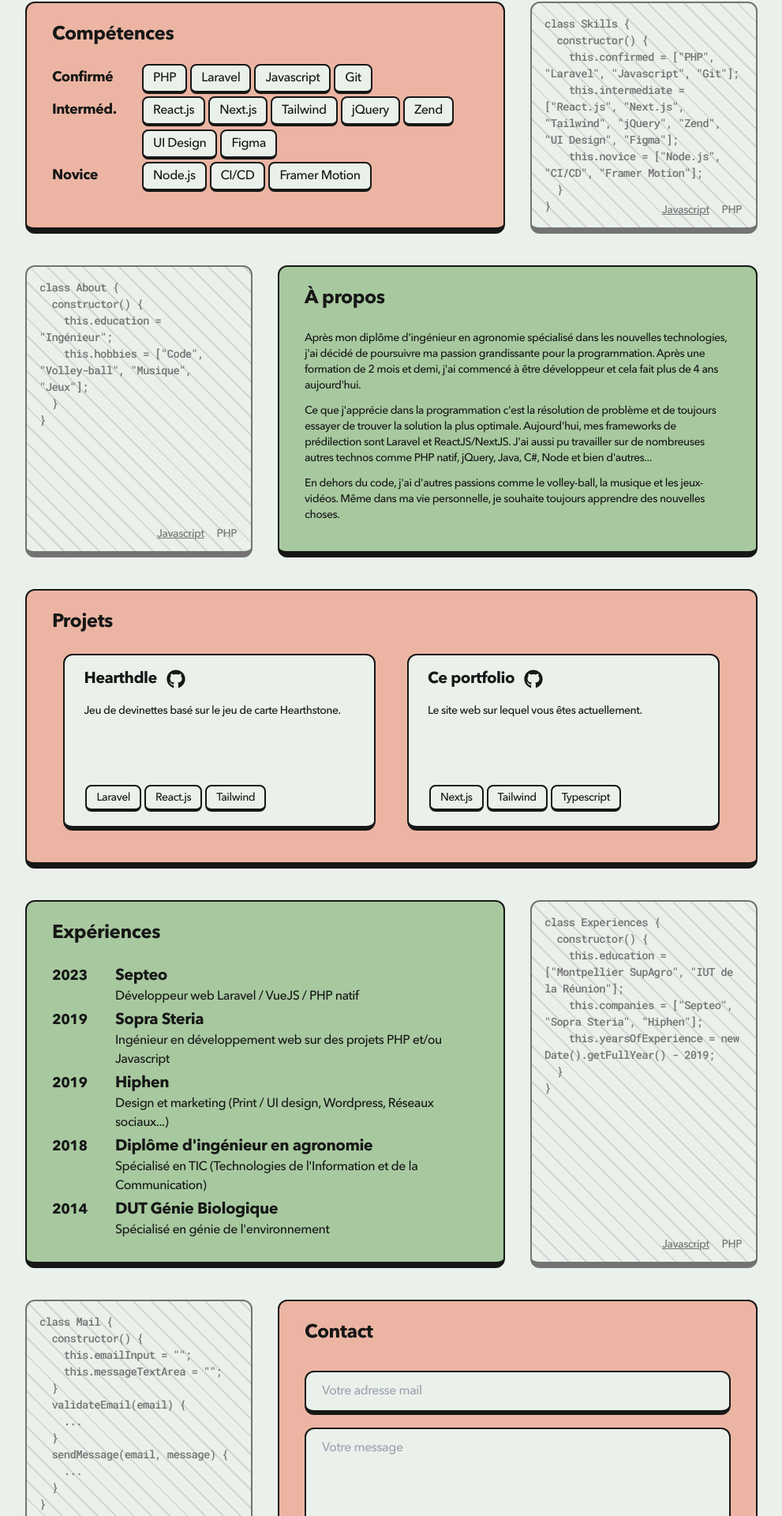
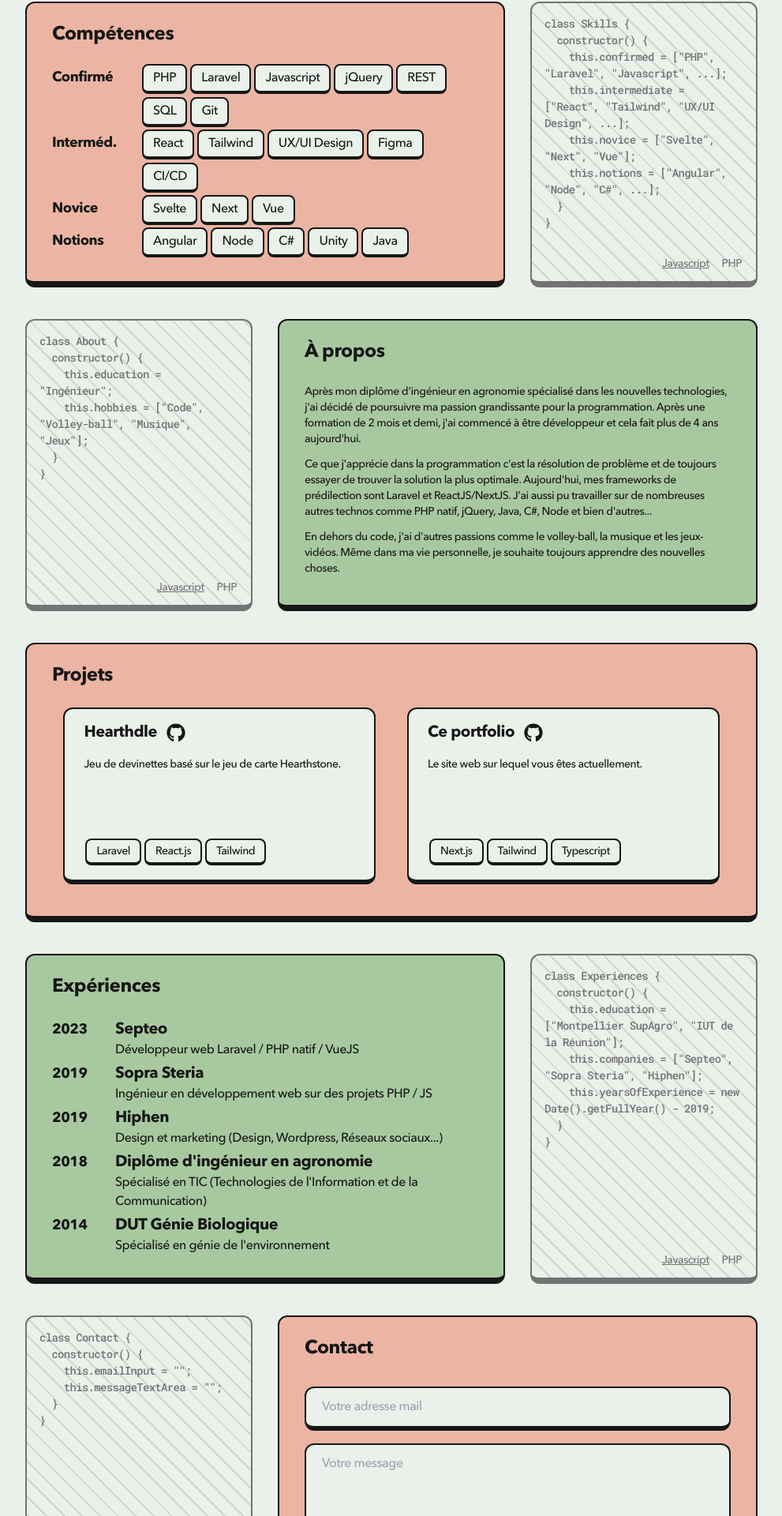
Before and after one commit to Robin-Combeau/portfolio-nextjs, a Next.js app: page / in a window 1280 px wide. Shown: the part 480-2400 px from the top of the page at 79% size, without its empty margins (144-1135 px from the left). Built offline with nearby package versions, Linux system fonts and the light colour scheme.

Commit message:
feat new data & codewrapper component

```diff
--- /dev/null
+++ b/components/CodeWrapper.tsx
@@ -0,0 +1,17 @@
+import React, { ReactNode } from 'react'
+
+interface CodeWrapperProps {
+  content: ReactNode,
+  width: string,
+  xxlWidth: string
+}
+
+const CodeWrapper: React.FC<CodeWrapperProps> = ({ content, width, xxlWidth }) => {
+  return (
+    <div className={`relative border-2 border-neutral-500 text-neutral-500 border-b-[8px] bg-[#EAF0EA] text-sm font-medium px-4 py-4 pr-4 rounded-xl whitespace-pre-wrap diagonal-line-pattern mx-8 lg:mx-4 w-[${width}] lg:self-stretch 2xl:w-[${xxlWidth}] hidden lg:block`}>
+      {content}
+    </div>
+  );
+};
+
+export default CodeWrapper;
--- a/components/page/About.tsx
+++ b/components/page/About.tsx
@@ -10,6 +10,7 @@
 import LanguageSelector from '../CodeLanguageSelector';
 import Section from '../Section';
 import CodeBlock from '../CodeBlock';
+import CodeWrapper from '../CodeWrapper';
 const code = Roboto_Mono({ subsets: ['latin'] });
 
 const About = () => {
@@ -26,10 +27,16 @@
         initial={{ y: 80, opacity: 0 }}
         animate={{ y: 0, opacity: 1 }}
       >
-        <div className="relative border-2 border-neutral-500 text-neutral-500 border-b-[8px] bg-[#EAF0EA] text-sm font-medium px-4 py-4 pr-4 rounded-xl whitespace-pre-wrap diagonal-line-pattern mx-8 lg:mx-4 w-[18rem] lg:self-stretch 2xl:w-[23rem] hidden lg:block">
-          <CodeBlock className='About' selectedLanguage={selectedLanguage} />
-          <LanguageSelector selectedLanguage={selectedLanguage} handleLanguageChange={handleLanguageChange} />
-        </div>
+        <CodeWrapper
+          width="18rem"
+          xxlWidth="23rem"
+          content={
+            <>
+              <CodeBlock className='About' selectedLanguage={selectedLanguage} />
+              <LanguageSelector selectedLanguage={selectedLanguage} handleLanguageChange={handleLanguageChange} />
+            </>
+          }
+        />
 
         <Section
           title="À propos"
--- a/components/page/Contact.tsx
+++ b/components/page/Contact.tsx
@@ -9,6 +9,8 @@
 import { Roboto_Mono } from 'next/font/google';
 import LanguageSelector from '../CodeLanguageSelector';
 import Section from '../Section';
+import CodeWrapper from '../CodeWrapper';
+import CodeBlock from '../CodeBlock';
 const code = Roboto_Mono({ subsets: ['latin'] });
 
 const Contact = () => {
@@ -25,45 +27,16 @@
         initial={{ y: 80, opacity: 0 }}
         animate={{ y: 0, opacity: 1 }}
       >
-        <div className="relative border-2 border-neutral-500 text-neutral-500 border-b-[8px] bg-[#EAF0EA] text-sm font-medium px-4 py-4 pr-4 rounded-xl whitespace-pre-wrap diagonal-line-pattern mx-8 lg:mx-4 w-[18rem] lg:self-stretch 2xl:w-[23rem] hidden lg:block">
-          <code className={`${code.className} tracking-tighter`}>
-            {selectedLanguage === 'Javascript' ? (
-              <span>
-                class Mail {'{'}
-                {'\n  '}constructor() {'{'}
-                {'\n    '}this.emailInput = "";
-                {'\n    '}this.messageTextArea = "";
-                {'\n  '}{'}'}
-                {'\n  '}validateEmail(email) {'{'}
-                {'\n    '}{'...'}
-                {'\n  '}{'}'}
-                {'\n  '}sendMessage(email, message) {'{'}
-                {'\n    '}{'...'}
-                {'\n  '}{'}'}
-                {'\n'}{'}'}
-              </span>
-            ) : (
-              <span>
-                class Mail {'{'}
-                {'\n  '}public $emailInput;
-                {'\n  '}public $messageTextArea;
-                {'\n'}
-                {'\n  '}public function __construct() {'{'}
-                {'\n    '}$this-{'>'}emailInput = "";
-                {'\n    '}$this-{'>'}messageTextArea = "";
-                {'\n  '}{'}'}
-                {'\n  '}public function validateEmail($email) {'{'}
-                {'\n    '}{'...'}
-                {'\n  '}{'}'}
-                {'\n  '}public function ($email, $message) {'{'}
-                {'\n    '}{'...'}
-                {'\n  '}{'}'}
-                {'\n'}{'}'}
-              </span>
-            )}
-          </code>
-          <LanguageSelector selectedLanguage={selectedLanguage} handleLanguageChange={handleLanguageChange} />
-        </div>
+        <CodeWrapper
+          width="18rem"
+          xxlWidth="23rem"
+          content={
+            <>
+              <CodeBlock className='Contact' selectedLanguage={selectedLanguage} />
+              <LanguageSelector selectedLanguage={selectedLanguage} handleLanguageChange={handleLanguageChange} />
+            </>
+          }
+        />
 
         <Section
           title="Contact"
--- a/components/page/Experience.tsx
+++ b/components/page/Experience.tsx
@@ -8,6 +8,7 @@
 import LanguageSelector from '../CodeLanguageSelector';
 import { Roboto_Mono } from 'next/font/google'
 import CodeBlock from '../CodeBlock';
+import CodeWrapper from '../CodeWrapper';
 const code = Roboto_Mono({ subsets: ['latin'] });
 
 
@@ -45,10 +46,16 @@
           }
         />
 
-        <div className="relative border-2 border-neutral-500 text-neutral-500 border-b-[8px] bg-[#EAF0EA] text-sm font-medium px-4 py-4 pr-4 rounded-xl whitespace-pre-wrap diagonal-line-pattern mx-8 lg:mx-4 w-[18rem] lg:self-stretch 2xl:w-[21rem] hidden lg:block">
-          <CodeBlock className='Experiences' selectedLanguage={selectedLanguage} />
-          <LanguageSelector selectedLanguage={selectedLanguage} handleLanguageChange={handleLanguageChange} />
-        </div>
+        <CodeWrapper
+          width="18rem"
+          xxlWidth="21rem"
+          content={
+            <>
+              <CodeBlock className='Experiences' selectedLanguage={selectedLanguage} />
+              <LanguageSelector selectedLanguage={selectedLanguage} handleLanguageChange={handleLanguageChange} />
+            </>
+          }
+        />
       </motion.div>
     </section>
   );
--- a/components/page/Intro.tsx
+++ b/components/page/Intro.tsx
@@ -10,6 +10,7 @@
 import LinkButton from '../LinkButton';
 import LanguageSelector from '../CodeLanguageSelector';
 import CodeBlock from '../CodeBlock';
+import CodeWrapper from '../CodeWrapper';
 
 const code = Roboto_Mono({ subsets: ['latin'] });
 
@@ -32,14 +33,20 @@
           <span>. Je suis </span>
           <span className="font-bold">développeur fullstack </span>
           <span>depuis </span>
-          <span className="font-bold">4 ans</span>.
+          <span className="font-bold">{ new Date().getFullYear() - 2020 } ans</span>.
           <br /><br />
           Mes domaines de prédilection sont <span className="font-bold">PHP (Laravel)</span> et <span className="font-bold">Javascript (React.js)</span>.
         </div>
-        <div className="relative border-2 border-neutral-500 text-neutral-500 border-b-[8px] bg-[#EAF0EA] text-sm font-medium px-4 py-4 pr-4 rounded-xl whitespace-pre-wrap diagonal-line-pattern mx-8 lg:mx-4 w-[25rem] lg:self-stretch hidden lg:block 2xl:w-[30rem]">
-          <CodeBlock className='Person' selectedLanguage={selectedLanguage} />
-          <LanguageSelector selectedLanguage={selectedLanguage} handleLanguageChange={handleLanguageChange} />
-        </div>
+        <CodeWrapper
+          width="25rem"
+          xxlWidth="30rem"
+          content={
+            <>
+              <CodeBlock className='Person' selectedLanguage={selectedLanguage} />
+              <LanguageSelector selectedLanguage={selectedLanguage} handleLanguageChange={handleLanguageChange} />
+            </>
+          }
+        />
       </motion.div>
 
       <motion.div
--- a/components/page/Skills.tsx
+++ b/components/page/Skills.tsx
@@ -20,20 +20,21 @@
   const levels = skills.map((level) => level.value);
   const items = skills.map((level) => level.list);
 
-  const generateCodeBlockJavascript = () => {
+  const generateCodeBlock = (language: string) => {
     const classLevels = levels.map((level, index) => {
-      const skillList = items[index].map((skill) => `"${skill}"`);
-      return `this.${level.toLowerCase()} = [${skillList.join(', ')}];`;
+      const limitedSkillList = items[index].slice(0, 3).map((skill) => `"${skill}"`);
+      const skillListWithEllipsis = items[index].length > 3 ? [...limitedSkillList, '...'] : limitedSkillList;
+      const codeLine = language === 'javascript'
+        ? `this.${level.toLowerCase()} = [${skillListWithEllipsis.join(', ')}];`
+        : `$this->${level.toLowerCase()} = [${skillListWithEllipsis.join(', ')}];`;
+      return codeLine;
     });
-    return `class Skills {  \n  constructor() {    \n    ${classLevels.join('\n    ')}  \n  }\n}`;
-  };
 
-  const generateCodeBlockPhp = () => {
-    const classLevels = levels.map((level, index) => {
-      const skillList = items[index].map((skill) => `"${skill}"`);
-      return `$this->${level.toLowerCase()} = [${skillList.join(', ')}];`;
-    });
-    return `class Skills {  \n  public function __construct() {    \n    ${classLevels.join('\n    ')}  \n  }\n}`;
+    const classDeclaration = language === 'javascript'
+      ? 'class Skills {\n  constructor() {\n'
+      : 'class Skills {\n  public function __construct() {\n';
+
+    return `${classDeclaration}    ${classLevels.join('\n    ')}\n  }\n}`;
   };
 
   return (
@@ -66,8 +67,9 @@
         />
         <div className="relative border-2 border-neutral-500 text-neutral-500 border-b-[8px] bg-[#EAF0EA] text-sm font-medium px-4 py-4 pr-4 rounded-xl whitespace-pre-wrap diagonal-line-pattern mx-8 lg:mx-4 w-[18rem] 2xl:w-[23rem] lg:self-stretch hidden lg:block">
           <code className={`${code.className} tracking-tighter`}>
-            {selectedLanguage === 'Javascript' ? (generateCodeBlockJavascript()) : (generateCodeBlockPhp())}
+            {selectedLanguage === 'Javascript' ? generateCodeBlock('javascript') : generateCodeBlock('php')}
           </code>
+          {/* Add LanguageSelector component */}
           <LanguageSelector selectedLanguage={selectedLanguage} handleLanguageChange={handleLanguageChange} />
         </div>
       </motion.div>
--- a/lib/data.ts
+++ b/lib/data.ts
@@ -29,35 +29,40 @@
   {
     name: "Confirmé",
     value: "confirmed",
-    list: ["PHP", "Laravel", "Javascript", "Git"],
+    list: ["PHP", "Laravel", "Javascript", "jQuery", "REST", "SQL", "Git"],
   },
   {
     name: "Interméd.",
     value: "intermediate",
-    list: ["React.js", "Next.js", "Tailwind", "jQuery", "Zend", "UI Design", "Figma"],
+    list: ["React", "Tailwind", "UX/UI Design", "Figma", "CI/CD"],
   },
   {
     name: "Novice",
     value: "novice",
-    list: ["Node.js", "CI/CD", "Framer Motion"],
-  }
+    list: ["Svelte", "Next", "Vue"],
+  },
+  {
+    name: "Notions",
+    value: "notions",
+    list: ["Angular", "Node", "C#", "Unity", "Java"],
+  },
 ] as const;
 
 export const experiences = [
   {
     year: 2023,
     name: "Septeo",
-    description: "Développeur web Laravel / VueJS / PHP natif",
+    description: "Développeur web Laravel / PHP natif / VueJS",
   },
   {
     year: 2019,
     name: "Sopra Steria",
-    description: "Ingénieur en développement web sur des projets PHP et/ou Javascript",
+    description: "Ingénieur en développement web sur des projets PHP / JS",
   },
   {
     year: 2019,
     name: "Hiphen",
-    description: "Design et marketing (Print / UI design, Wordpress, Réseaux sociaux...)",
+    description: "Design et marketing (Design, Wordpress, Réseaux sociaux...)",
   },
   {
     year: 2018,
@@ -89,4 +94,9 @@
     companies: '["Septeo", "Sopra Steria", "Hiphen"]',
     yearsOfExperience: '2019'
   },
+  {
+    className: "Contact",
+    emailInput: '""',
+    messageTextArea: '""'
+  },
 ] as const;
```
